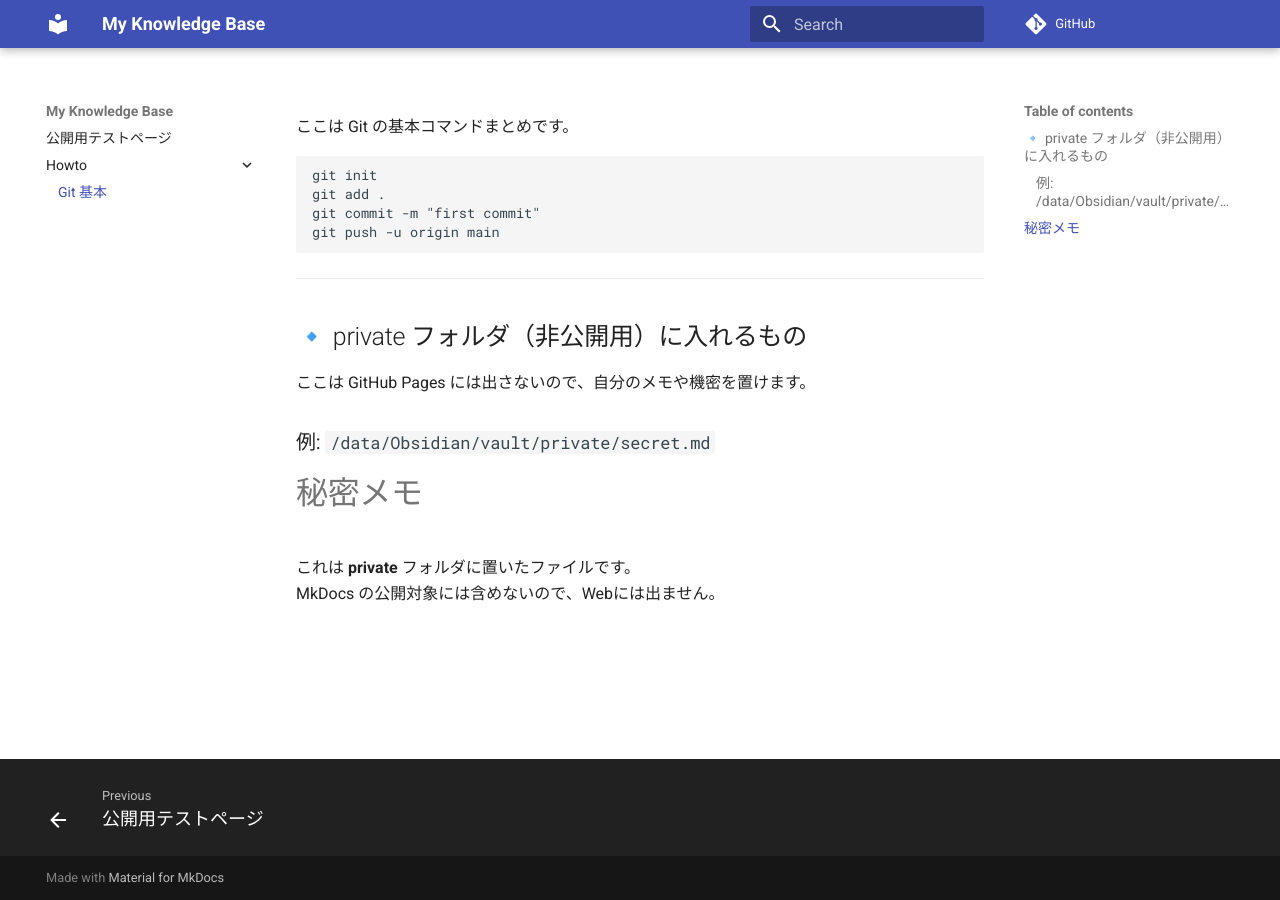
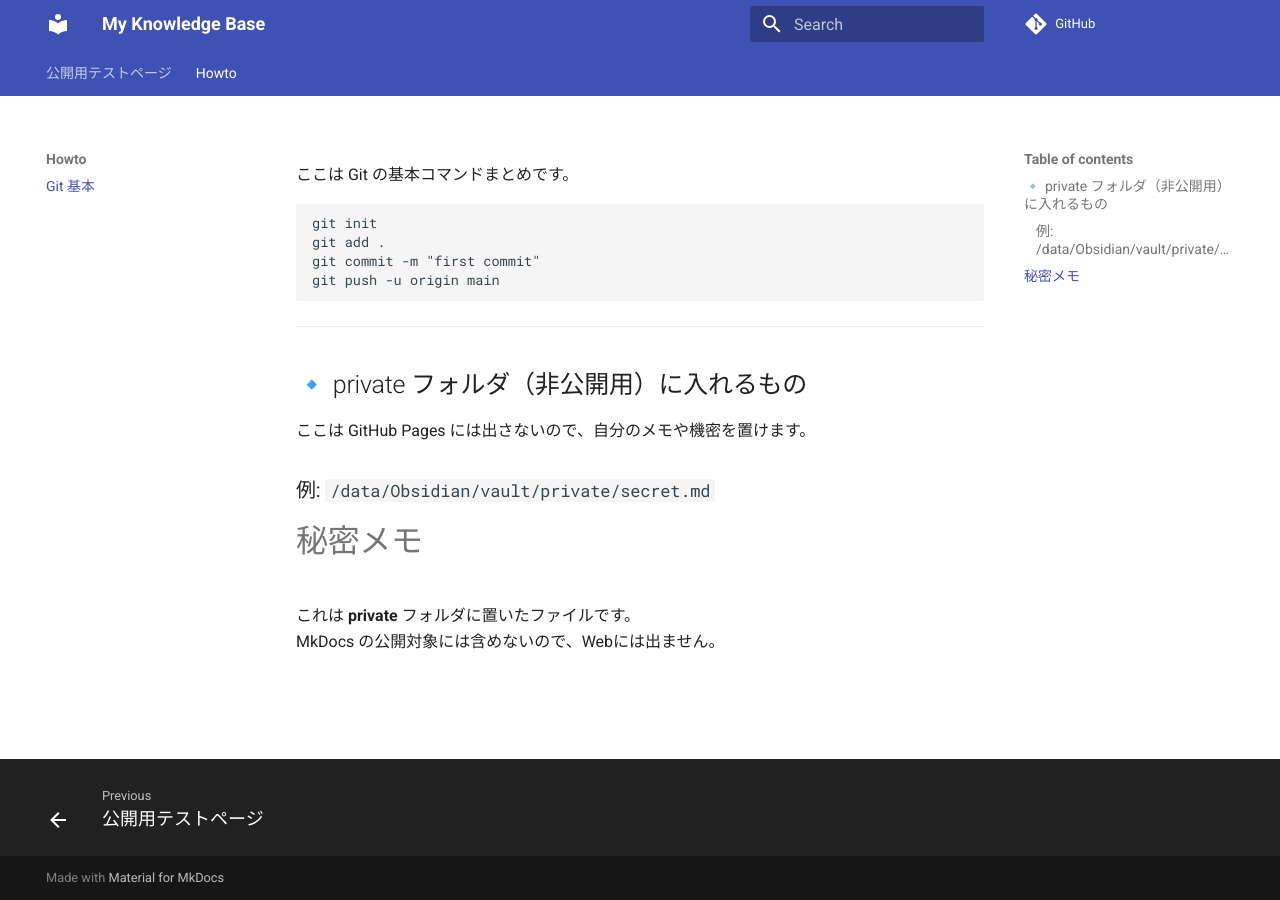
Before and after one commit to Stone5656/My-Documents, an MkDocs documentation site: the page built from docs/howto/Git 基本.md, in a window 1280 px wide. Built offline with MkDocs 1.6.1 and Material for MkDocs 9.7.7, drawn with Linux system fonts in a browser that asks for light colours; comment, search, counter and statistics services are not loaded.

Commit message:
update docs

```diff
--- a/mkdocs.yml
+++ b/mkdocs.yml
@@ -7,13 +7,11 @@ repo_url: https://github.com/Stone5656/My-Documents     # リポジトリ
 theme:
   name: material
   features:
-    - navigation.footer
+  - navigation.tabs
+  - navigation.sections
+  - navigation.footer
 
 markdown_extensions:
   - admonition
   - toc:
       permalink: true
-
-plugins:
-  - search
-  - awesome-pages
```
Also changed, not shown: 1 other file.
